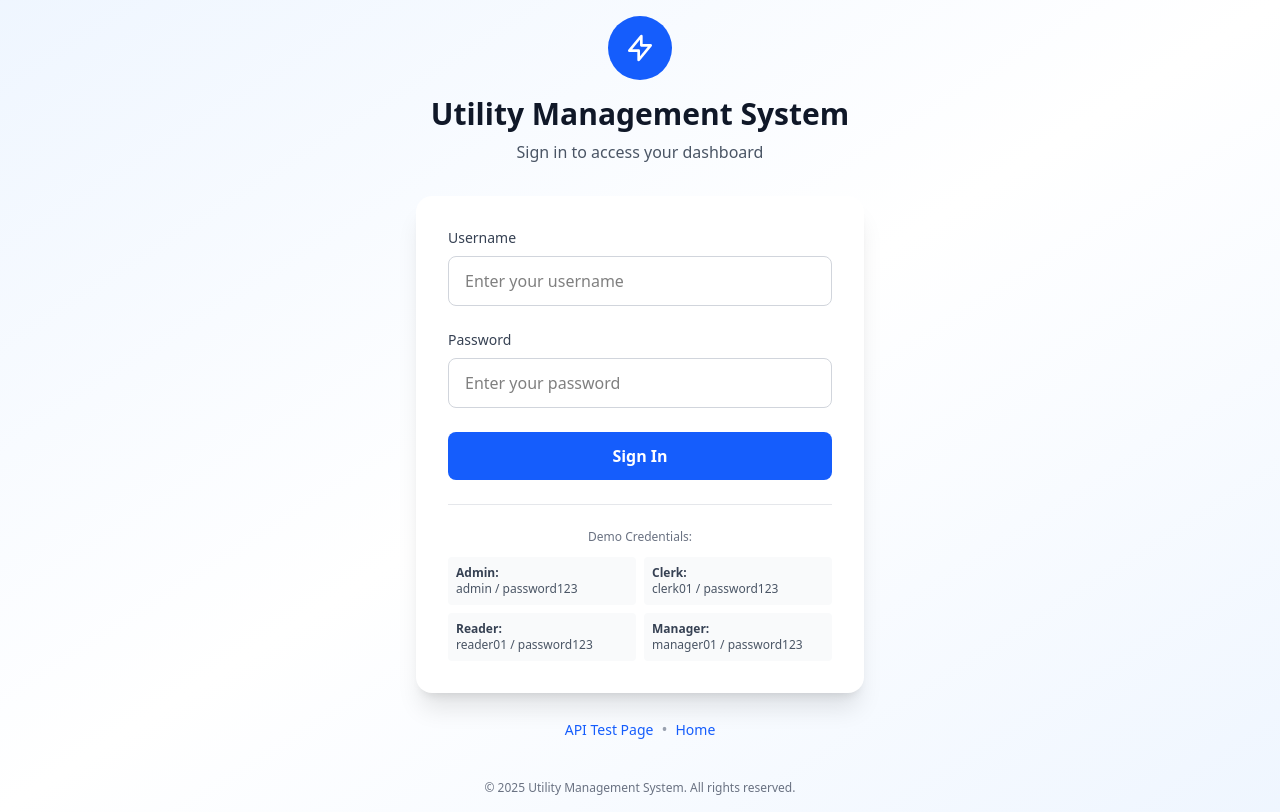
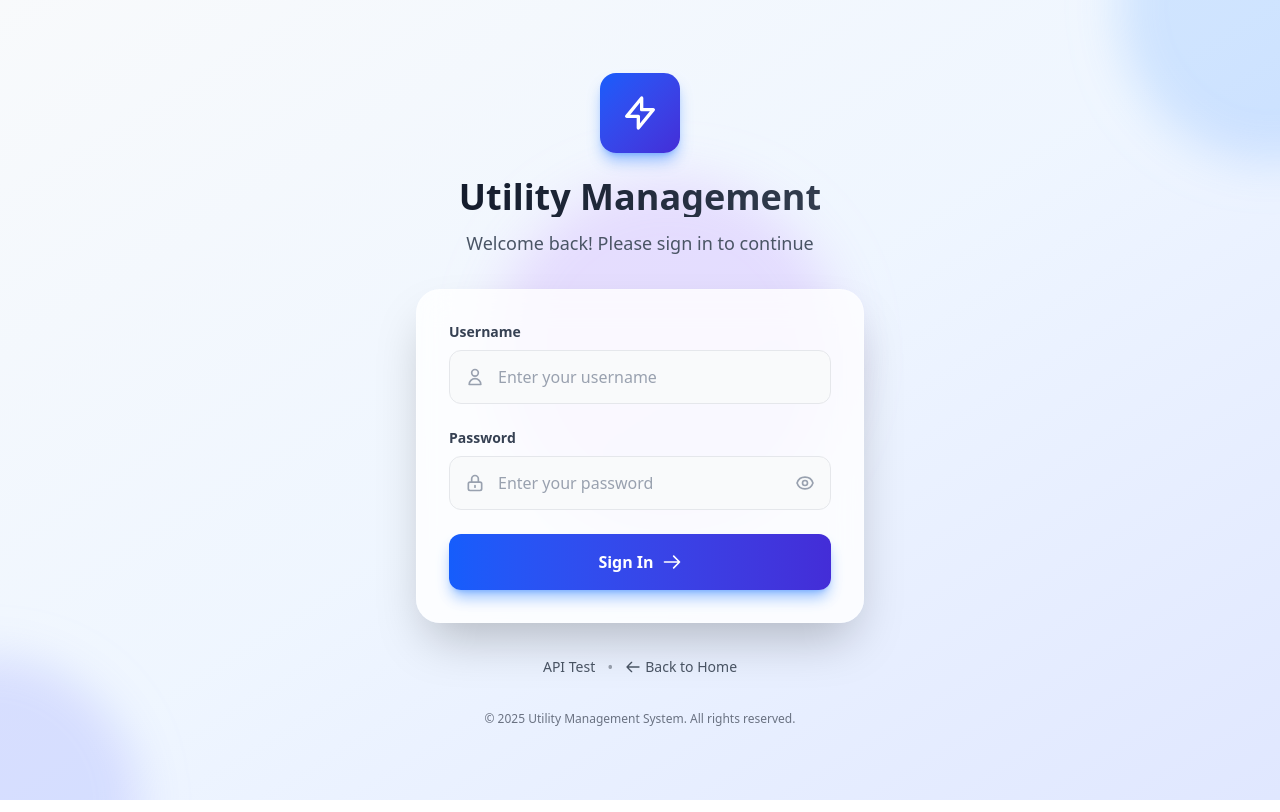
Before and after one commit to 0xAlphas/utility-management-system, a Next.js app: page /login in a window 1280 px wide. Built offline with nearby package versions, Linux system fonts and the light colour scheme.

Commit message:
feat: optimize login page UI

```diff
--- a/src/app/login/page.tsx
+++ b/src/app/login/page.tsx
@@ -22,15 +22,13 @@ export default function LoginPage() {
   const [password, setPassword] = useState('');
   const [error, setError] = useState('');
   const [loading, setLoading] = useState(false);
+  const [showPassword, setShowPassword] = useState(false);
 
-  // Get redirect URL from query params
   const redirectUrl = searchParams.get('redirect');
 
   useEffect(() => {
-    // Clear any stale auth data when visiting login page
     const token = localStorage.getItem('token');
     if (token) {
-      // User is already logged in, redirect to their dashboard
       const userStr = localStorage.getItem('user');
       if (userStr) {
         try {
@@ -38,7 +36,6 @@ export default function LoginPage() {
           const defaultRoute = getDefaultRouteForRole(user.role);
           router.push(defaultRoute);
         } catch (e) {
-          // Invalid user data, clear it
           localStorage.removeItem('token');
           localStorage.removeItem('user');
         }
@@ -67,11 +64,8 @@ export default function LoginPage() {
       }
 
       const loginData = data as LoginResponse;
-
-      // Save token and user data to localStorage AND cookies
       setAuthData(loginData.token, loginData.user);
 
-      // Redirect to requested page or default dashboard
       if (redirectUrl && redirectUrl.startsWith('/dashboard')) {
         router.push(redirectUrl);
       } else {
@@ -86,13 +80,20 @@ export default function LoginPage() {
   };
 
   return (
-    <div className="min-h-screen bg-gradient-to-br from-blue-50 via-white to-blue-50 flex items-center justify-center p-4">
-      <div className="w-full max-w-md">
+    <div className="min-h-screen bg-gradient-to-br from-slate-50 via-blue-50 to-indigo-100 flex items-center justify-center p-4 relative overflow-hidden">
+      {/* Animated background elements */}
+      <div className="absolute inset-0 overflow-hidden pointer-events-none">
+        <div className="absolute -top-40 -right-40 w-80 h-80 bg-blue-400 rounded-full mix-blend-multiply filter blur-xl opacity-20 animate-blob"></div>
+        <div className="absolute -bottom-40 -left-40 w-80 h-80 bg-indigo-400 rounded-full mix-blend-multiply filter blur-xl opacity-20 animate-blob animation-delay-2000"></div>
+        <div className="absolute top-1/2 left-1/2 transform -translate-x-1/2 -translate-y-1/2 w-80 h-80 bg-purple-400 rounded-full mix-blend-multiply filter blur-xl opacity-20 animate-blob animation-delay-4000"></div>
+      </div>
+
+      <div className="w-full max-w-md relative z-10">
         {/* Logo/Header Section */}
         <div className="text-center mb-8">
-          <div className="inline-flex items-center justify-center w-16 h-16 bg-blue-600 rounded-full mb-4">
+          <div className="inline-flex items-center justify-center w-20 h-20 bg-gradient-to-br from-blue-600 to-indigo-700 rounded-2xl mb-6 shadow-lg shadow-blue-500/50 transform hover:scale-105 transition-transform duration-300">
             <svg
-              className="w-8 h-8 text-white"
+              className="w-10 h-10 text-white"
               fill="none"
               stroke="currentColor"
               viewBox="0 0 24 24"
@@ -105,20 +106,20 @@ export default function LoginPage() {
               />
             </svg>
           </div>
-          <h1 className="text-3xl font-bold text-gray-900 mb-2">
-            Utility Management System
+          <h1 className="text-4xl font-bold bg-gradient-to-r from-gray-900 to-gray-700 bg-clip-text text-transparent mb-3">
+            Utility Management
           </h1>
-          <p className="text-gray-600">Sign in to access your dashboard</p>
+          <p className="text-gray-600 text-lg">Welcome back! Please sign in to continue</p>
         </div>
 
         {/* Login Card */}
-        <div className="bg-white rounded-2xl shadow-xl p-8">
+        <div className="bg-white/80 backdrop-blur-lg rounded-3xl shadow-2xl p-8 border border-white/20">
           <form onSubmit={handleSubmit} className="space-y-6">
             {/* Error Message */}
             {error && (
-              <div className="bg-red-50 border border-red-200 text-red-700 px-4 py-3 rounded-lg flex items-start">
+              <div className="bg-red-50 border-l-4 border-red-500 text-red-700 px-4 py-3 rounded-lg flex items-start animate-shake">
                 <svg
-                  className="w-5 h-5 mr-2 mt-0.5 flex-shrink-0"
+                  className="w-5 h-5 mr-3 mt-0.5 flex-shrink-0"
                   fill="currentColor"
                   viewBox="0 0 20 20"
                 >
@@ -128,55 +129,105 @@ export default function LoginPage() {
                     clipRule="evenodd"
                   />
                 </svg>
-                <span className="text-sm">{error}</span>
+                <span className="text-sm font-medium">{error}</span>
               </div>
             )}
 
             {/* Username Field */}
-            <div>
+            <div className="space-y-2">
               <label
                 htmlFor="username"
-                className="block text-sm font-medium text-gray-700 mb-2"
+                className="block text-sm font-semibold text-gray-700"
               >
                 Username
               </label>
+              <div className="relative">
+                <div className="absolute inset-y-0 left-0 pl-4 flex items-center pointer-events-none">
+                  <svg
+                    className="h-5 w-5 text-gray-400"
+                    fill="none"
+                    stroke="currentColor"
+                    viewBox="0 0 24 24"
+                  >
+                    <path
+                      strokeLinecap="round"
+                      strokeLinejoin="round"
+                      strokeWidth={2}
+                      d="M16 7a4 4 0 11-8 0 4 4 0 018 0zM12 14a7 7 0 00-7 7h14a7 7 0 00-7-7z"
+                    />
+                  </svg>
+                </div>
                 <input
                   id="username"
                   type="text"
                   value={username}
                   onChange={(e) => setUsername(e.target.value)}
                   required
-                className="w-full px-4 py-3 border border-gray-300 rounded-lg focus:ring-2 focus:ring-blue-500 focus:border-transparent transition duration-200 outline-none"
+                  className="w-full pl-12 pr-4 py-3.5 bg-gray-50 border border-gray-200 rounded-xl focus:ring-2 focus:ring-blue-500 focus:border-transparent focus:bg-white transition-all duration-200 outline-none text-gray-900 placeholder-gray-400"
                   placeholder="Enter your username"
                   disabled={loading}
                 />
               </div>
+            </div>
 
             {/* Password Field */}
-            <div>
+            <div className="space-y-2">
               <label
                 htmlFor="password"
-                className="block text-sm font-medium text-gray-700 mb-2"
+                className="block text-sm font-semibold text-gray-700"
               >
                 Password
               </label>
+              <div className="relative">
+                <div className="absolute inset-y-0 left-0 pl-4 flex items-center pointer-events-none">
+                  <svg
+                    className="h-5 w-5 text-gray-400"
+                    fill="none"
+                    stroke="currentColor"
+                    viewBox="0 0 24 24"
+                  >
+                    <path
+                      strokeLinecap="round"
+                      strokeLinejoin="round"
+                      strokeWidth={2}
+                      d="M12 15v2m-6 4h12a2 2 0 002-2v-6a2 2 0 00-2-2H6a2 2 0 00-2 2v6a2 2 0 002 2zm10-10V7a4 4 0 00-8 0v4h8z"
+                    />
+                  </svg>
+                </div>
                 <input
                   id="password"
-                type="password"
+                  type={showPassword ? 'text' : 'password'}
                   value={password}
                   onChange={(e) => setPassword(e.target.value)}
                   required
-                className="w-full px-4 py-3 border border-gray-300 rounded-lg focus:ring-2 focus:ring-blue-500 focus:border-transparent transition duration-200 outline-none"
+                  className="w-full pl-12 pr-12 py-3.5 bg-gray-50 border border-gray-200 rounded-xl focus:ring-2 focus:ring-blue-500 focus:border-transparent focus:bg-white transition-all duration-200 outline-none text-gray-900 placeholder-gray-400"
                   placeholder="Enter your password"
                   disabled={loading}
                 />
+                <button
+                  type="button"
+                  onClick={() => setShowPassword(!showPassword)}
+                  className="absolute inset-y-0 right-0 pr-4 flex items-center text-gray-400 hover:text-gray-600 transition-colors"
+                >
+                  {showPassword ? (
+                    <svg className="h-5 w-5" fill="none" stroke="currentColor" viewBox="0 0 24 24">
+                      <path strokeLinecap="round" strokeLinejoin="round" strokeWidth={2} d="M13.875 18.825A10.05 10.05 0 0112 19c-4.478 0-8.268-2.943-9.543-7a9.97 9.97 0 011.563-3.029m5.858.908a3 3 0 114.243 4.243M9.878 9.878l4.242 4.242M9.88 9.88l-3.29-3.29m7.532 7.532l3.29 3.29M3 3l3.59 3.59m0 0A9.953 9.953 0 0112 5c4.478 0 8.268 2.943 9.543 7a10.025 10.025 0 01-4.132 5.411m0 0L21 21" />
+                    </svg>
+                  ) : (
+                    <svg className="h-5 w-5" fill="none" stroke="currentColor" viewBox="0 0 24 24">
+                      <path strokeLinecap="round" strokeLinejoin="round" strokeWidth={2} d="M15 12a3 3 0 11-6 0 3 3 0 016 0z" />
+                      <path strokeLinecap="round" strokeLinejoin="round" strokeWidth={2} d="M2.458 12C3.732 7.943 7.523 5 12 5c4.478 0 8.268 2.943 9.542 7-1.274 4.057-5.064 7-9.542 7-4.477 0-8.268-2.943-9.542-7z" />
+                    </svg>
+                  )}
+                </button>
+              </div>
             </div>
 
             {/* Submit Button */}
             <button
               type="submit"
               disabled={loading}
-              className="w-full bg-blue-600 hover:bg-blue-700 text-white font-semibold py-3 px-4 rounded-lg transition duration-200 flex items-center justify-center disabled:opacity-50 disabled:cursor-not-allowed"
+              className="w-full bg-gradient-to-r from-blue-600 to-indigo-700 hover:from-blue-700 hover:to-indigo-800 text-white font-semibold py-4 px-6 rounded-xl transition-all duration-200 flex items-center justify-center disabled:opacity-50 disabled:cursor-not-allowed shadow-lg shadow-blue-500/50 hover:shadow-xl hover:shadow-blue-500/60 transform hover:-translate-y-0.5"
             >
               {loading ? (
                 <>
@@ -203,54 +254,37 @@ export default function LoginPage() {
                   Signing in...
                 </>
               ) : (
-                'Sign In'
+                <>
+                  Sign In
+                  <svg className="w-5 h-5 ml-2" fill="none" stroke="currentColor" viewBox="0 0 24 24">
+                    <path strokeLinecap="round" strokeLinejoin="round" strokeWidth={2} d="M14 5l7 7m0 0l-7 7m7-7H3" />
+                  </svg>
+                </>
               )}
             </button>
           </form>
-
-          {/* Demo Credentials */}
-          <div className="mt-6 pt-6 border-t border-gray-200">
-            <p className="text-xs text-gray-500 text-center mb-3">Demo Credentials:</p>
-            <div className="grid grid-cols-2 gap-2 text-xs">
-              <div className="bg-gray-50 p-2 rounded">
-                <span className="font-semibold text-gray-700">Admin:</span>
-                <br />
-                <span className="text-gray-600">admin / password123</span>
-              </div>
-              <div className="bg-gray-50 p-2 rounded">
-                <span className="font-semibold text-gray-700">Clerk:</span>
-                <br />
-                <span className="text-gray-600">clerk01 / password123</span>
-              </div>
-              <div className="bg-gray-50 p-2 rounded">
-                <span className="font-semibold text-gray-700">Reader:</span>
-                <br />
-                <span className="text-gray-600">reader01 / password123</span>
-              </div>
-              <div className="bg-gray-50 p-2 rounded">
-                <span className="font-semibold text-gray-700">Manager:</span>
-                <br />
-                <span className="text-gray-600">manager01 / password123</span>
-              </div>
-            </div>
-          </div>
         </div>
 
         {/* Footer Links */}
-        <div className="mt-6 text-center space-y-2">
+        <div className="mt-8 text-center space-y-3">
+          <div className="flex items-center justify-center gap-3">
             <a
               href="/test-login"
-            className="text-sm text-blue-600 hover:text-blue-700 hover:underline inline-block"
+              className="text-sm text-gray-600 hover:text-blue-600 transition-colors"
             >
-            API Test Page
+              API Test
             </a>
-          <span className="text-gray-400 mx-2">•</span>
+            <span className="text-gray-400">•</span>
             <a
               href="/"
-            className="text-sm text-blue-600 hover:text-blue-700 hover:underline inline-block"
+              className="inline-flex items-center text-sm text-gray-600 hover:text-blue-600 transition-colors group"
             >
-            Home
+              <svg className="w-4 h-4 mr-1 transform group-hover:-translate-x-1 transition-transform" fill="none" stroke="currentColor" viewBox="0 0 24 24">
+                <path strokeLinecap="round" strokeLinejoin="round" strokeWidth={2} d="M10 19l-7-7m0 0l7-7m-7 7h18" />
+              </svg>
+              Back to Home
             </a>
+          </div>
         </div>
 
         {/* Copyright */}
@@ -258,6 +292,37 @@ export default function LoginPage() {
           © 2025 Utility Management System. All rights reserved.
         </p>
       </div>
+
+      <style jsx>{`
+        @keyframes blob {
+          0%, 100% {
+            transform: translate(0, 0) scale(1);
+          }
+          33% {
+            transform: translate(30px, -50px) scale(1.1);
+          }
+          66% {
+            transform: translate(-20px, 20px) scale(0.9);
+          }
+        }
+        .animate-blob {
+          animation: blob 7s infinite;
+        }
+        .animation-delay-2000 {
+          animation-delay: 2s;
+        }
+        .animation-delay-4000 {
+          animation-delay: 4s;
+        }
+        @keyframes shake {
+          0%, 100% { transform: translateX(0); }
+          25% { transform: translateX(-5px); }
+          75% { transform: translateX(5px); }
+        }
+        .animate-shake {
+          animation: shake 0.3s ease-in-out;
+        }
+      `}</style>
     </div>
   );
 }
```
Lines whose indentation alone changed are shown as unchanged.
